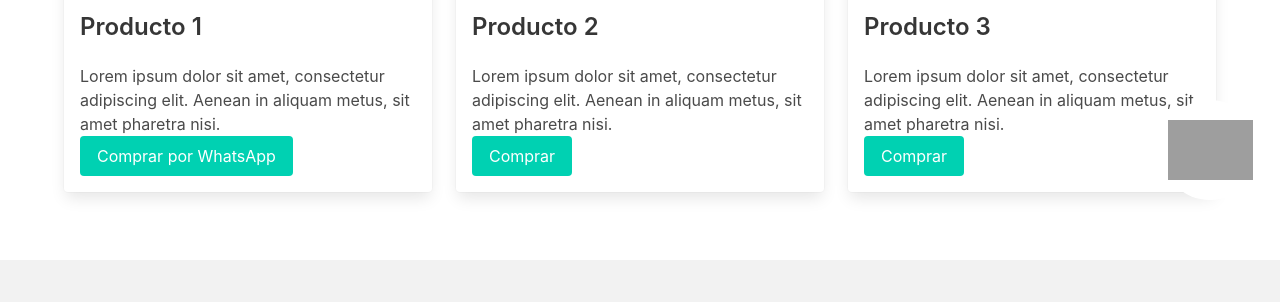
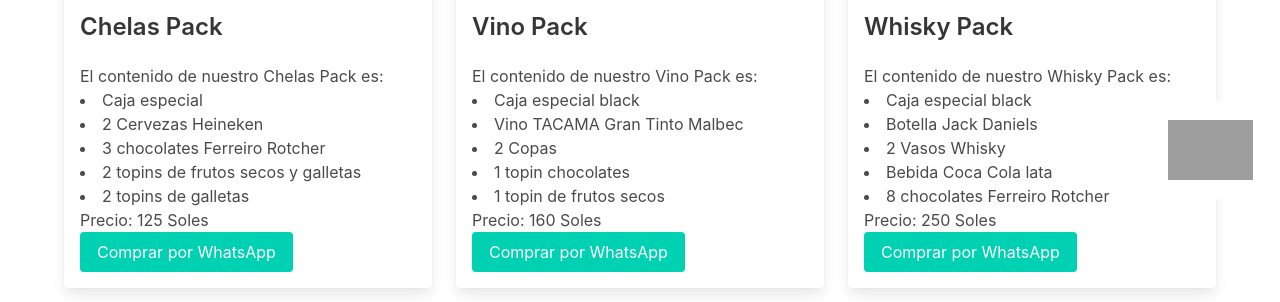
Before and after one commit to ninkovski/box-pack-friends, a plain HTML site: page index.html in a window 1280 px wide. Shown: the part 580-882 px from the top of the page. Drawn offline with nearby package versions, Linux system fonts and the light colour scheme; grey boxes are pictures that could not be loaded.

Commit message:
version 3

```diff
--- a/index.html
+++ b/index.html
@@ -28,15 +28,22 @@
             <div class="card-image">
               <figure class="image is-square">
                 <img
-                  src="https://kikibox.com.ec/wp-content/uploads/2020/11/SALUD-CAJA-DE-REGALO-KIKI-BOX-QUITO-ECUADOR-600x600.jpg"
+                  src="https://i.pinimg.com/originals/f2/dd/6d/f2dd6d16c118cc55e13de71a0041e695.jpg"
                   alt="Producto 1">
               </figure>
             </div>
             <div class="card-content">
-              <h3 class="title is-4">Producto 1</h3>
-              <p>Lorem ipsum dolor sit amet, consectetur adipiscing elit. Aenean in aliquam metus, sit amet pharetra
-                nisi.</p>
-              <a href="https://api.whatsapp.com/send?phone=TUNUMERODETELEFONO&text=Quiero%20comprar%20este%20producto"
+              <h3 class="title is-4">Chelas Pack</h3>
+              <h4>El contenido de nuestro Chelas Pack es:</h4>
+              <ui>
+                <li>Caja especial</li>
+                <li>2 Cervezas Heineken</li>
+                <li>3 chocolates Ferreiro Rotcher</li>
+                <li>2 topins de frutos secos y galletas</li>
+                <li>2 topins de galletas</li>
+              </ui>
+              <p>Precio: 125 Soles</p>
+              <a href="https://api.whatsapp.com/send?phone=51901976987&text=Quiero%20comprar%20Chelas%20Pack"
                 target="_blank" rel="noopener noreferrer" class="button is-primary">Comprar por WhatsApp</a>
             </div>
           </div>
@@ -46,15 +53,23 @@
             <div class="card-image">
               <figure class="image is-square">
                 <img
-                  src="https://kikibox.com.ec/wp-content/uploads/2020/11/SALUD-CAJA-DE-REGALO-KIKI-BOX-QUITO-ECUADOR-600x600.jpg"
+                  src="https://i.pinimg.com/474x/14/ac/1c/14ac1ceb64d0c7d5420a1ca04cb3bd0c.jpg"
                   alt="Producto 2">
               </figure>
             </div>
             <div class="card-content">
-              <h3 class="title is-4">Producto 2</h3>
-              <p>Lorem ipsum dolor sit amet, consectetur adipiscing elit. Aenean in aliquam metus, sit amet pharetra
-                nisi.</p>
-              <button class="button is-primary">Comprar</button>
+              <h3 class="title is-4">Vino Pack</h3>
+              <h4>El contenido de nuestro Vino Pack es:</h4>
+              <ui>
+                <li>Caja especial black</li>
+                <li>Vino TACAMA Gran Tinto Malbec</li>
+                <li>2 Copas</li>
+                <li>1 topin chocolates</li>
+                <li>1 topin de frutos secos</li>
+              </ui>
+              <p>Precio: 160 Soles</p>
+              <a href="https://api.whatsapp.com/send?phone=901976987&text=Quiero%20comprar%20Vino%20Pack" target="_blank"
+                rel="noopener noreferrer" class="button is-primary">Comprar por WhatsApp</a>
             </div>
           </div>
         </div>
@@ -63,15 +78,23 @@
             <div class="card-image">
               <figure class="image is-square">
                 <img
-                  src="https://kikibox.com.ec/wp-content/uploads/2020/11/SALUD-CAJA-DE-REGALO-KIKI-BOX-QUITO-ECUADOR-600x600.jpg"
+                  src="https://i.pinimg.com/originals/79/75/99/7975994867a489c890f4f000250e5f44.jpg"
                   alt="Producto 3">
               </figure>
             </div>
             <div class="card-content">
-              <h3 class="title is-4">Producto 3</h3>
-              <p>Lorem ipsum dolor sit amet, consectetur adipiscing elit. Aenean in aliquam metus, sit amet pharetra
-                nisi.</p>
-              <button class="button is-primary">Comprar</button>
+              <h3 class="title is-4">Whisky Pack</h3>
+              <h4>El contenido de nuestro Whisky Pack es:</h4>
+              <ui>
+                <li>Caja especial black</li>
+                <li>Botella Jack Daniels</li>
+                <li>2 Vasos Whisky</li>
+                <li>Bebida Coca Cola lata</li>
+                <li>8 chocolates Ferreiro Rotcher</li>
+              </ui>
+              <p>Precio: 250 Soles</p>
+              <a href="https://api.whatsapp.com/send?phone=901976987&text=Quiero%20comprar%20Whisky%20Pack" target="_blank"
+                rel="noopener noreferrer" class="button is-primary">Comprar por WhatsApp</a>
             </div>
           </div>
         </div>
```
